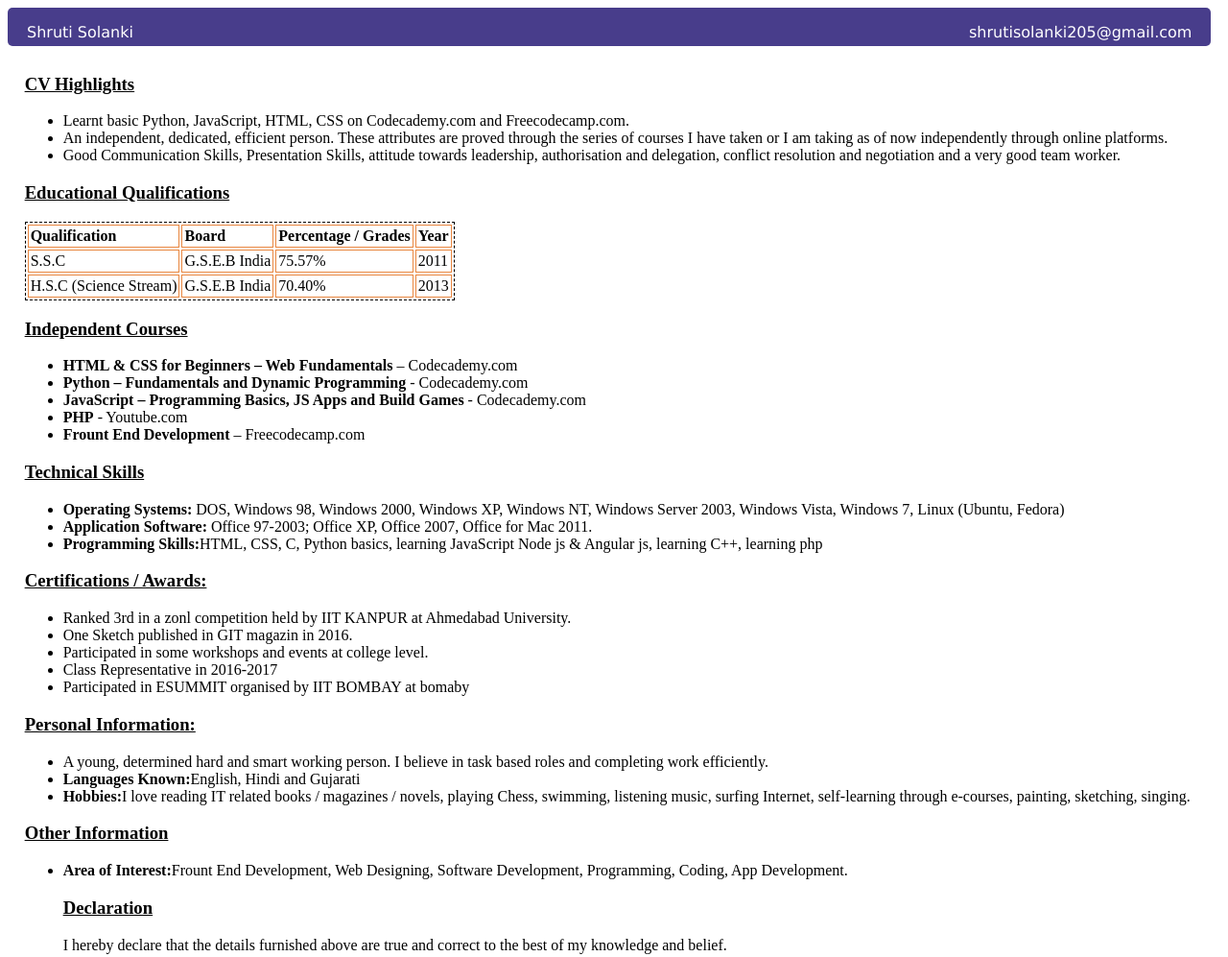
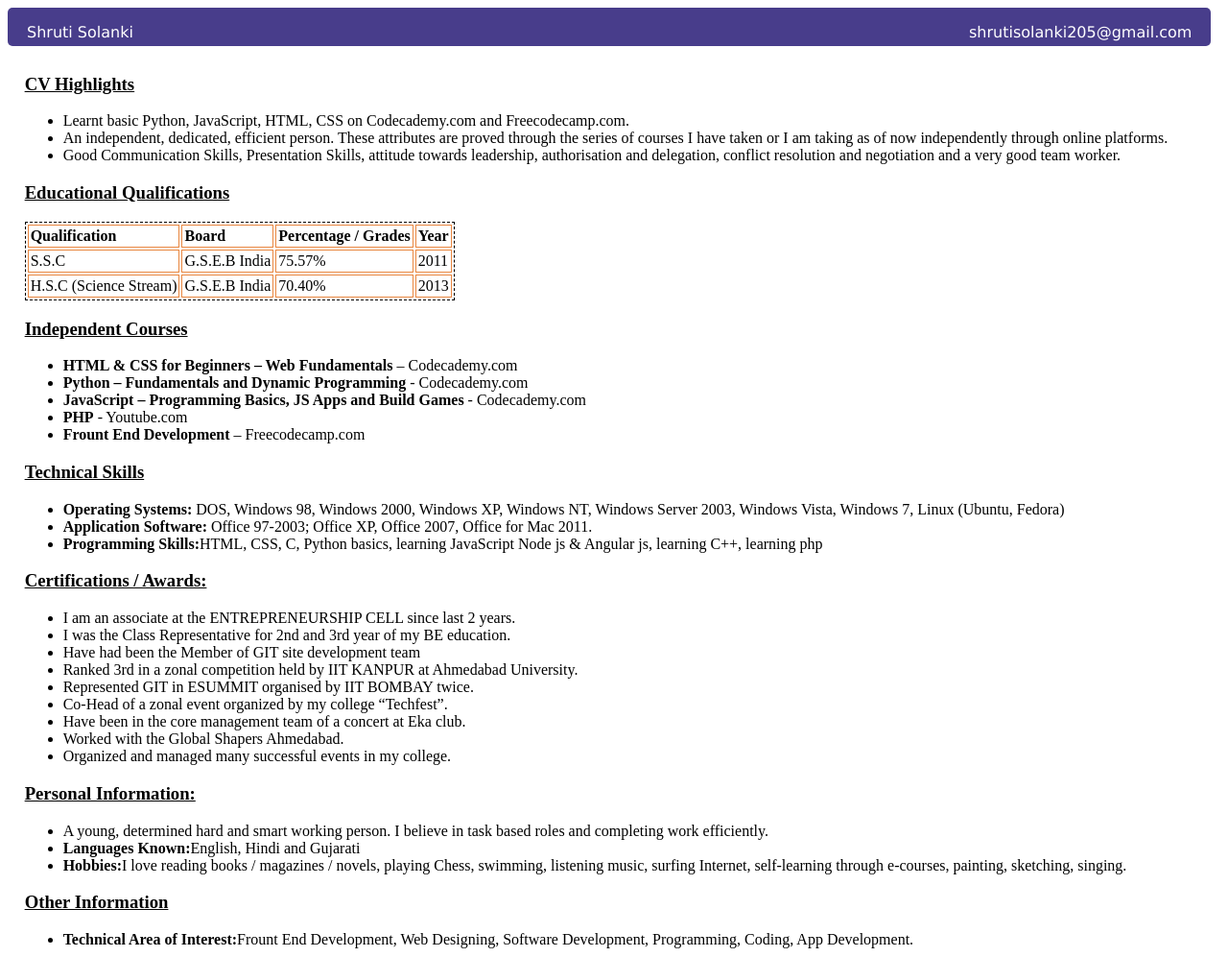
Before and after one commit to shrutisolanki205/shrutisolanki205.github.io, a plain HTML site: page Resume/html.html in a window 1280 px wide. Shown: the top 997 px of the page at 96% size. Drawn offline with Linux system fonts and the light colour scheme.

Commit message:
Update html.html

```diff
--- a/Resume/html.html
+++ b/Resume/html.html
@@ -67,11 +67,16 @@
             <h3>Certifications / Awards:</h3>
             <p>
             <ul>
-                <li>Ranked 3rd in a zonl competition held by IIT KANPUR at Ahmedabad University.</li>
-                <li>One Sketch published in GIT magazin in 2016.</li>
-                <li>Participated in some workshops and events at college level.</li>
-                <li>Class Representative in 2016-2017</li>
-                <li>Participated in ESUMMIT organised by IIT BOMBAY at bomaby</li>
+             <li>I am an associate at the ENTREPRENEURSHIP CELL since last 2 years.</li>
+             <li>	I was the Class Representative for 2nd and 3rd year of my BE education.</li>
+             <li>Have had been the Member of GIT site development team</li>
+             <li>	Ranked 3rd in a zonal competition held by IIT KANPUR at Ahmedabad University.</li>
+             <li>	Represented GIT in ESUMMIT organised by IIT BOMBAY twice.</li>
+             <li>	Co-Head of a zonal event organized by my college “Techfest”.</li>
+             <li>	Have been in the core management team of a concert at Eka club. </li>
+             <li>Worked with the Global Shapers Ahmedabad. </li>
+             <li>	Organized and managed many successful events in my college.</li>
+
                 </ul>
             </p>
             <h3>Personal Information:</h3>
@@ -82,13 +87,13 @@
                 <li>
                 <span id="course-name">Languages Known:</span>English, Hindi and Gujarati</li>
                 <li>
-                <span id="course-name">Hobbies:</span>I love reading IT related books / magazines / novels, playing Chess, swimming, listening music, surfing Internet, self-learning through e-courses, painting, sketching, singing.</li> </ul>
+                <span id="course-name">Hobbies:</span>I love reading books / magazines / novels, playing Chess, swimming, listening music, surfing Internet, self-learning through e-courses, painting, sketching, singing.</li> </ul>
             </p>
             <h3>Other Information</h3>
             <p>
             <ul>
                 <li>
-                <span id="course-name">Area of Interest:</span>Frount End Development, Web Designing, Software Development, Programming, Coding, App Development.</li>
+                <span id="course-name">Technical Area of Interest:</span>Frount End Development, Web Designing, Software Development, Programming, Coding, App Development.</li>
             </p>
             <h3>Declaration</h3>
             <p>
```
